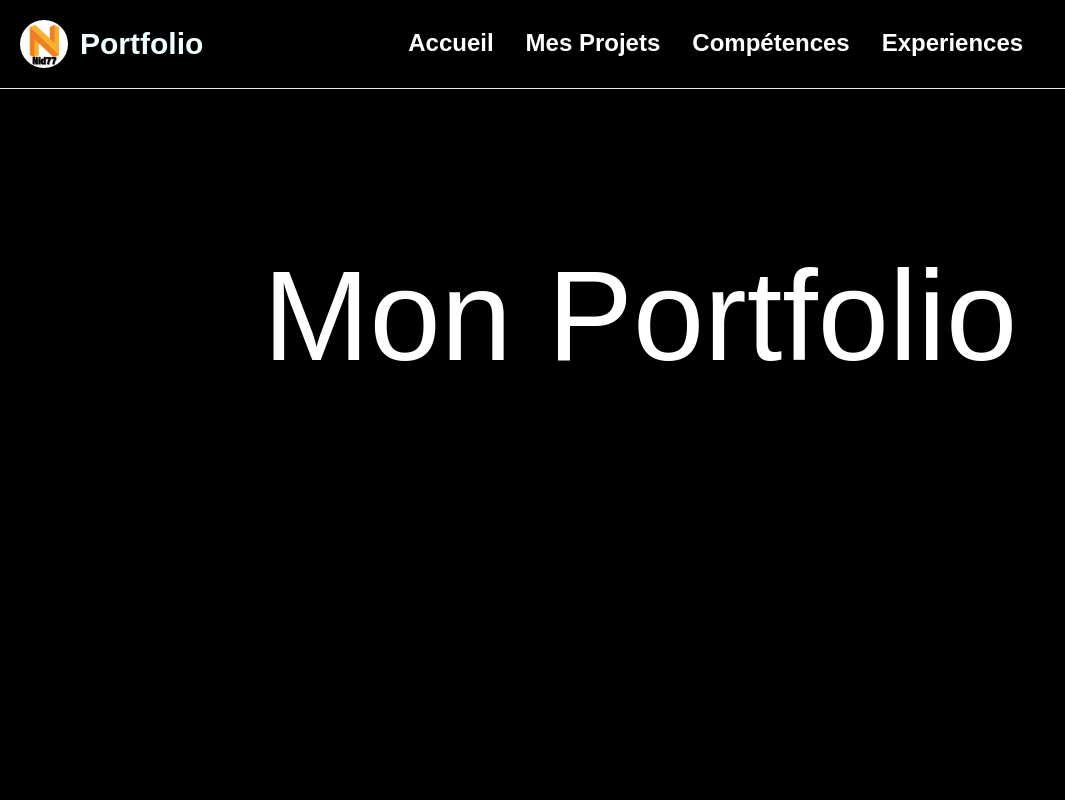
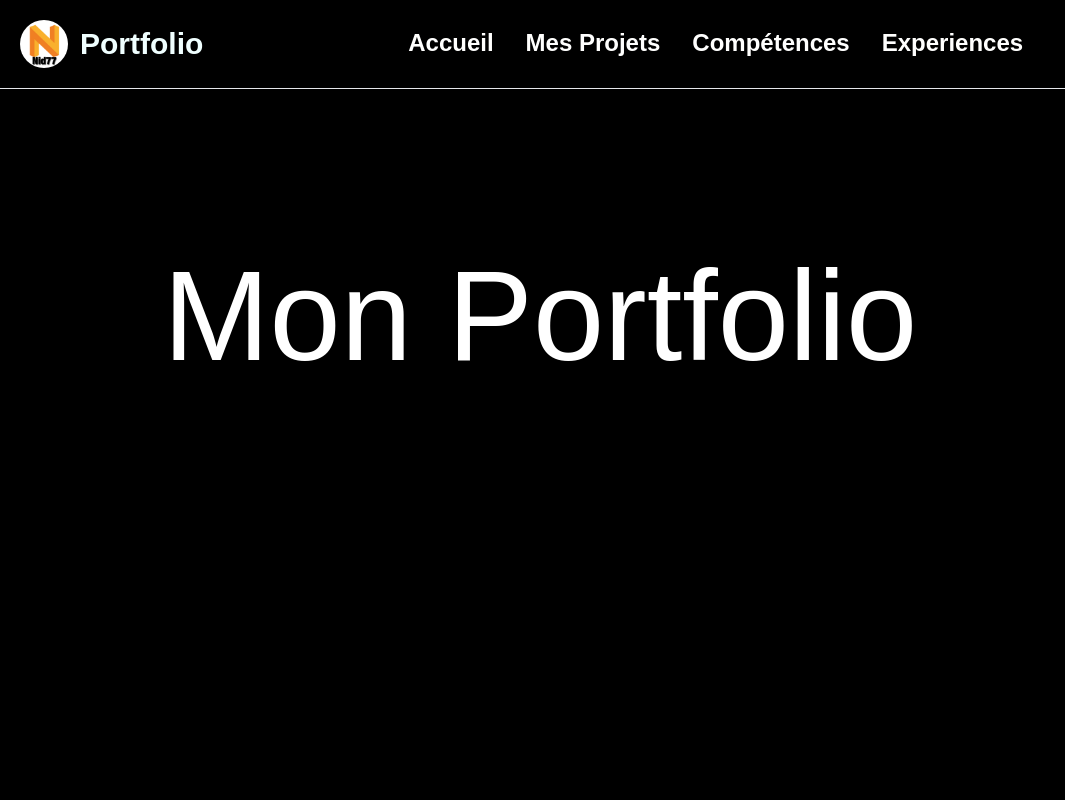
Before and after one commit to Nid77/portfolio, a Vue app: page / in a window 1280 px wide. Shown: the top 800 px of the page, without its empty margins (0-1065 px from the left). Built offline with nearby package versions, Linux system fonts and the light colour scheme.

Commit message:
utilisation de webkit pout l'animation

```diff
--- a/src/views/HomeView.vue
+++ b/src/views/HomeView.vue
@@ -4,8 +4,8 @@ import '@/assets/style/acceuil.css'
 
 <template>
   <div class="acceuil">
-    <div class="head text-white h-screen w-full flex flex-col items-center gap-12">
-      <h1 class="text-9xl p-4 rounded-md mt-36 animate__slideInLeft">Mon Portfolio</h1>
+    <div class="head text-white h-screen w-full flex flex-col items-center gap-12 slide-left">
+      <h1 class="text-9xl p-4 rounded-md mt-36 ">Mon Portfolio</h1>
     </div>
 
     <section id="qui-suis-je"
@@ -104,4 +104,45 @@ import '@/assets/style/acceuil.css'
   flex-direction: column;
   gap: 3rem;
 }
-</style>
+
+/* ----------------------------------------------
+ * Generated by Animista on 2024-7-3 1:38:55
+ * Licensed under FreeBSD License.
+ * See http://animista.net/license for more info.
+ * w: http://animista.net, t: @cssanimista
+ * ---------------------------------------------- */
+
+/**
+ * ----------------------------------------
+ * animation slide-left
+ * ----------------------------------------
+ */
+@-webkit-keyframes slide-left {
+  0% {
+    -webkit-transform: translateX(0);
+    transform: translateX(0);
+  }
+
+  100% {
+    -webkit-transform: translateX(-100px);
+    transform: translateX(-100px);
+  }
+}
+
+@keyframes slide-left {
+  0% {
+    -webkit-transform: translateX(0);
+    transform: translateX(0);
+  }
+
+  100% {
+    -webkit-transform: translateX(-100px);
+    transform: translateX(-100px);
+  }
+}
+
+
+.slide-left {
+  -webkit-animation: slide-left 1s both;
+  animation: slide-left 1s both;
+}</style>
```
